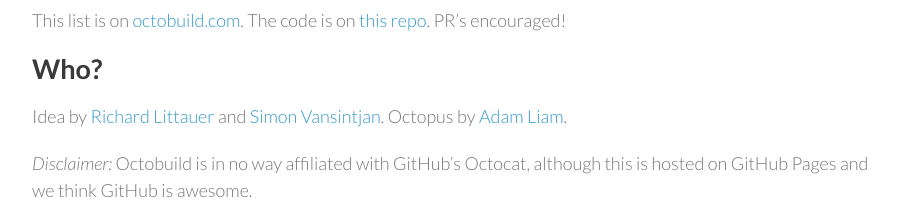
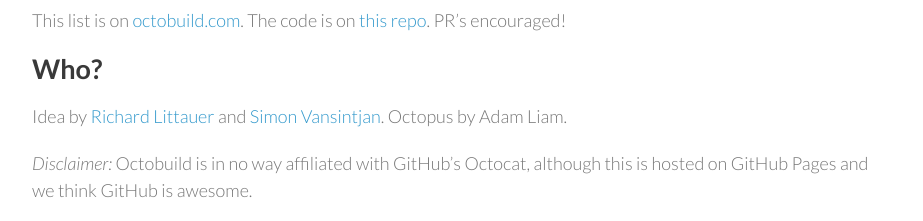
Before and after one commit to RichardLitt/octobuild, a Jekyll site: the page built from index.md, in a window 1280 px wide. Shown: the part 1946-2167 px from the top of the page, without its empty margins (178-1101 px from the left). Built offline with Jekyll 4.4.1, drawn with Linux system fonts in a browser that asks for light colours; nearby versions of some CDN libraries; Markdown is read by kramdown in place of the engine named in the settings; some of the changed lines change nothing that is shown.

Commit message:
Remove broke link

```diff
--- a/index.md
+++ b/index.md
@@ -46,6 +46,6 @@
 
 ## Who?
 
-Idea by [Richard Littauer](https://github.com/RichardLitt) and [Simon Vansintjan](http://github.com/simonv3). Octopus by [Adam Liam](http://www.adamliam.com/).
+Idea by [Richard Littauer](https://github.com/RichardLitt) and [Simon Vansintjan](http://github.com/simonv3). Octopus by Adam Liam.
 
 *Disclaimer:* Octobuild is in no way affiliated with GitHub's Octocat, although this is hosted on GitHub Pages and we think GitHub is awesome.
```
